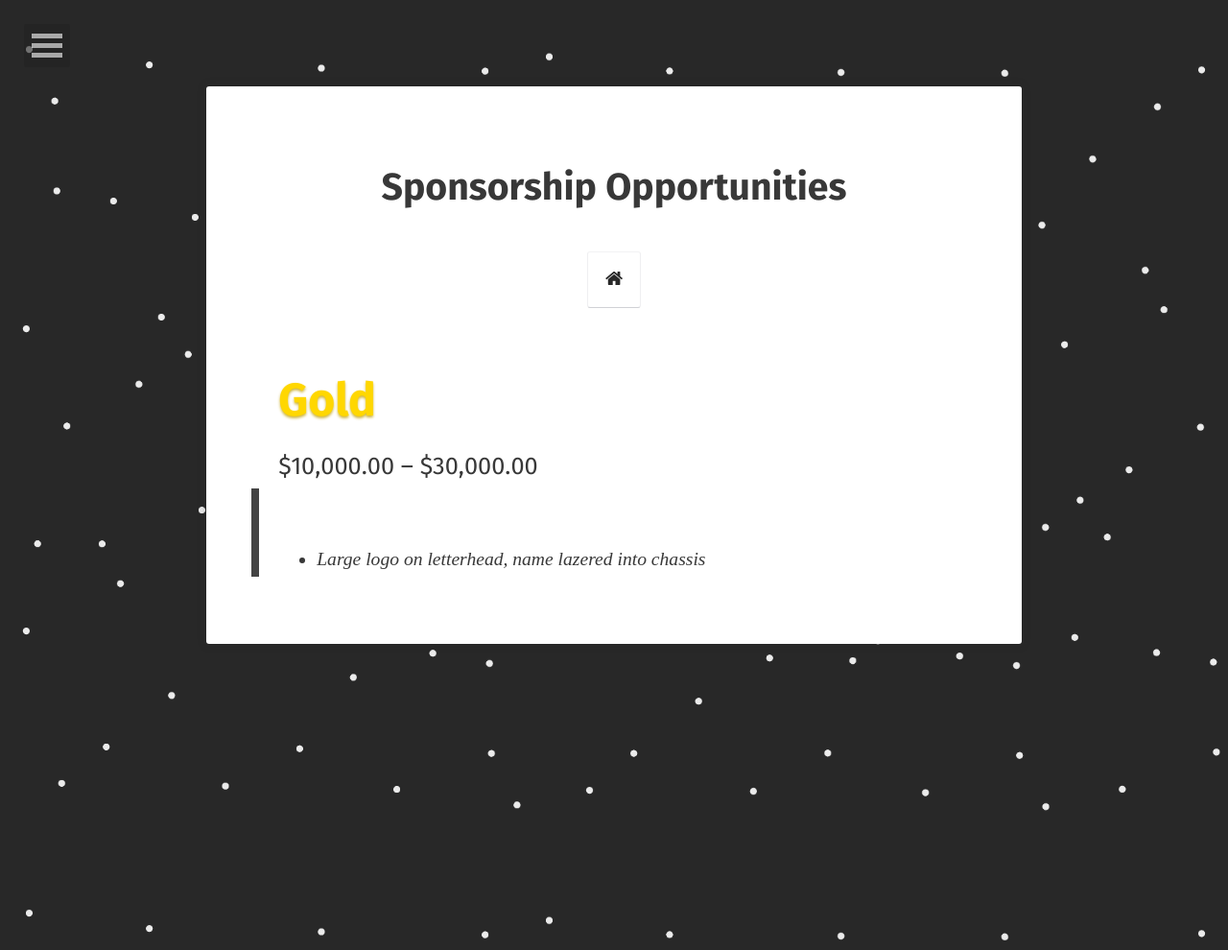
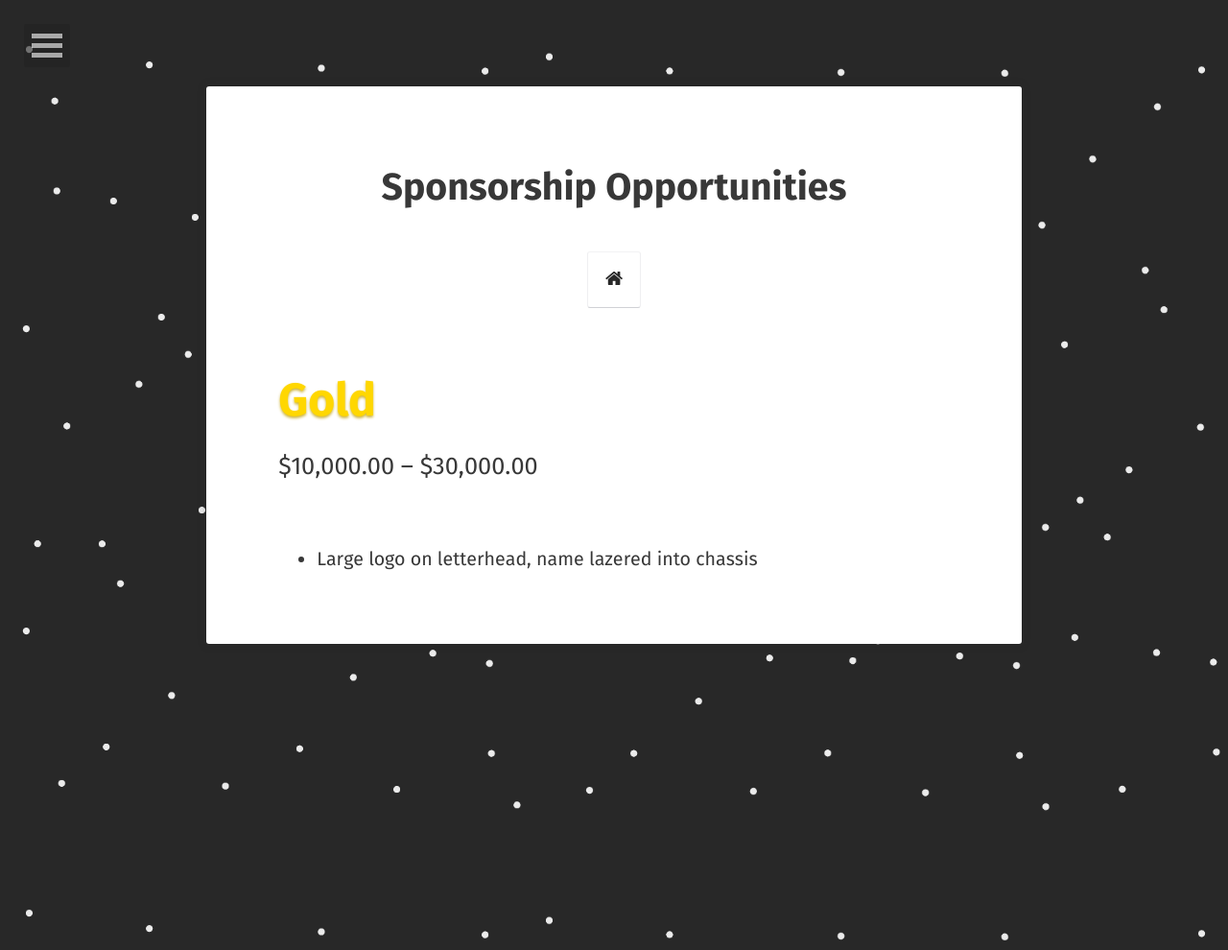
Before and after one commit to blair3sat/old-blair3sat.github.io, a Jekyll site: the page built from projects/index.md, in a window 1280 px wide. Shown: the whole page at 96% size. Built offline with Jekyll 4.4.1, drawn with Linux system fonts in a browser that asks for light colours; some web fonts are replaced.

Commit message:
Update index.md

```diff
--- a/projects/index.md
+++ b/projects/index.md
@@ -7,4 +7,4 @@ comments: false
 
 
 <div style="font-size:36pt;color:Gold;display:inline;text-shadow:0px 2px 3px #CFB53B;font-weight:bold;">Gold</div><pre style="display:inline;">      </pre><div style="font-size:19pt;displaydisplay:inline;">  $10,000.00 – $30,000.00</div>
-><pre style="display:inline;">      </pre> * Large logo on letterhead, name lazered into chassis
+<pre style="display:inline;">      </pre>* Large logo on letterhead, name lazered into chassis
```
